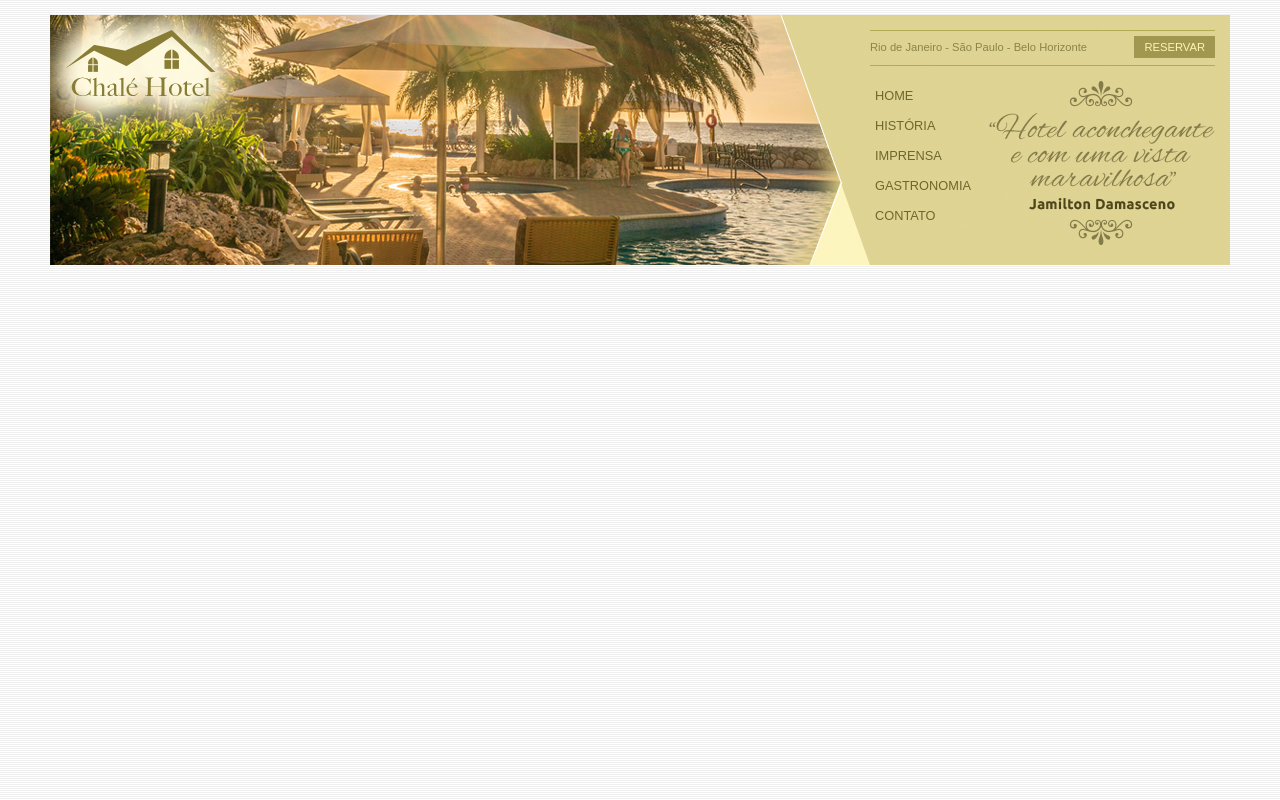
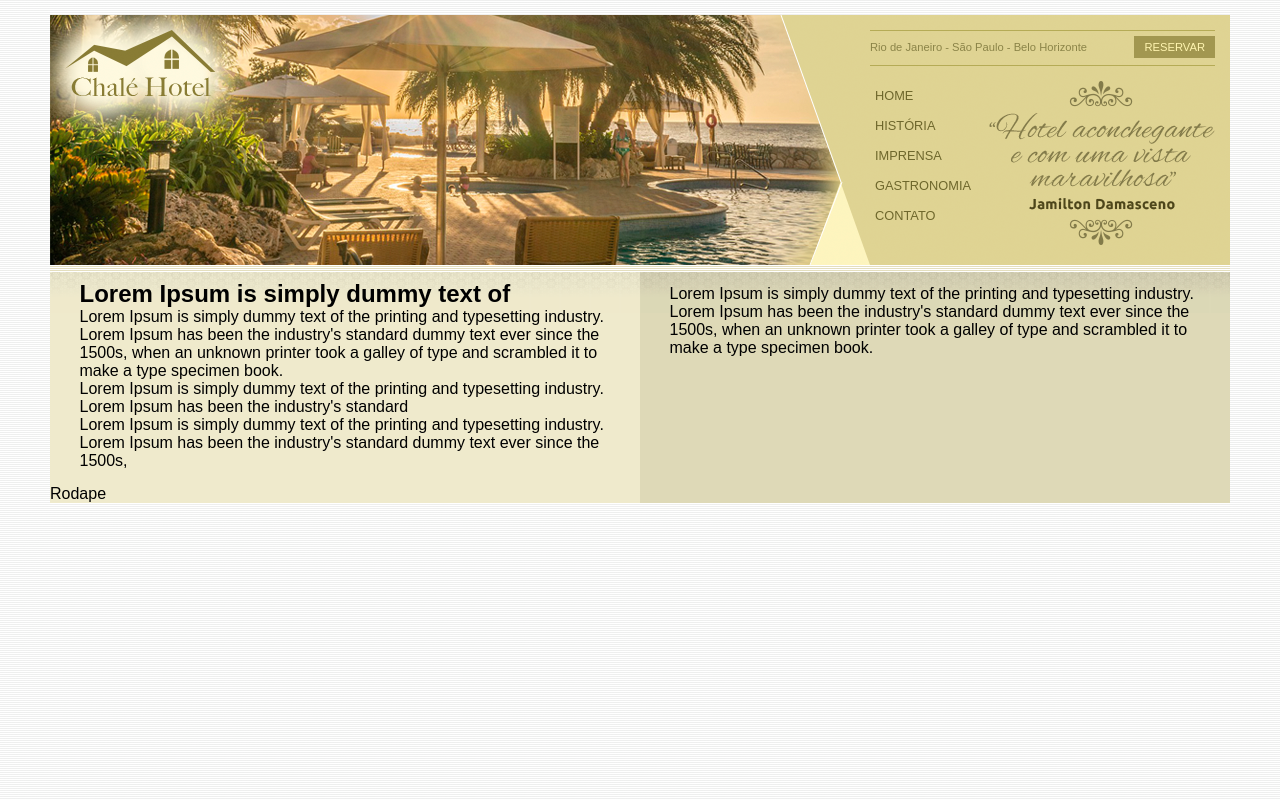
Before and after one commit to BrunoASG/Chale-Hotel, a plain HTML site: page index.html in a window 1280 px wide. Drawn offline with Linux system fonts and the light colour scheme.

Commit message:
Cria area pricipal , area lateral e rodape. Aplica bg e padding

```diff
--- a/css/style.css
+++ b/css/style.css
@@ -9,7 +9,7 @@ body {
     margin: 15px;
 }
 #container {
-    background: #ede9cc;
+    background: #ede9cc url(/imagens/bg-container.png) top center repeat-y;
     margin: 0px auto;
     min-width: 740px;
     max-width: 1180px;
@@ -120,3 +120,27 @@ ul#navegacao a:hover{
     height: 164px;
     float: right;
 }
+
+#area-principal {
+   background: url(/imagens/bg-area-principal.png) top left repeat-x;
+    float: left;
+    width: 50%;
+    padding: 15px 0px;
+}
+
+#area-lateral {
+   background: url(/imagens/bg-area-lateral.png) top left repeat-x;
+    float: right;
+    width: 50%;
+    padding: 20px 0px;
+}
+
+.conteudo {
+    margin: 0 auto;
+    width: 90%;
+
+}
+
+#footer {
+    clear: both;
+}
--- a/index.html
+++ b/index.html
@@ -10,13 +10,17 @@
     <div id="container">
         <!-- Inicio Topo -->
         <div id="topo">
+
             <div id="area-topo">
                 <h1 class="logo">
                     <a href="">Chalé Hotel</a>
                 </h1>
             </div>
+            <!-- Inicio menu -->
             <div id="area-menu">
+
                 <div id="conteudo-menu">
+
                     <div id="menu-locais">
                         <span class="locais">
                             Rio de Janeiro - São Paulo - Belo Horizonte
@@ -24,6 +28,7 @@
                         <a class="reservar" href="">Reservar</a>
                         <div style="clear: both;"></div>
                     </div>
+
                     <div id="menu">
                         <ul id="navegacao">
                             <li><a href="">Home</a></li>
@@ -34,15 +39,49 @@
                         </ul>
                         <img class="depoimento" src="/imagens/depoimento.png" alt="">
                     </div>
+
                 </div>
+
             </div>
-
+            <!-- Fim Menu -->
 
         </div>
         <!-- Fim Topo -->
 
+        <!-- Inicio Principal -->
+        <div id="area-principal">
 
+            <div class="conteudo">
+                <h2>
+                    Lorem Ipsum is simply dummy text of
+                </h2>
+                <p>
+                    Lorem Ipsum is simply dummy text of the printing and typesetting industry. Lorem Ipsum has been the industry's standard dummy text ever since the 1500s, when an unknown printer took a galley of type and scrambled it to make a type specimen book.
+                </p>
+                <p>
+                    Lorem Ipsum is simply dummy text of the printing and typesetting industry. Lorem Ipsum has been the industry's standard
+                <p>
+                    Lorem Ipsum is simply dummy text of the printing and typesetting industry. Lorem Ipsum has been the industry's standard dummy text ever since the 1500s,
+                </p>
+            </div>
 
+        </div>
+        <div id="area-lateral">
+
+            <div class="conteudo">
+                <p>
+                    Lorem Ipsum is simply dummy text of the printing and typesetting industry. Lorem Ipsum has been the industry's standard dummy text ever since the 1500s, when an unknown printer took a galley of type and scrambled it to make a type specimen book.
+                </p>
+            </div>
+
+        </div>
+        <!-- Fim Principal -->
+
+        <!-- Inicio rodape -->
+        <div id="footer">
+            Rodape
+        </div>
+        <!-- Fim Rodape -->
     </div>
     <!-- Fim container -->
 </body>
```
